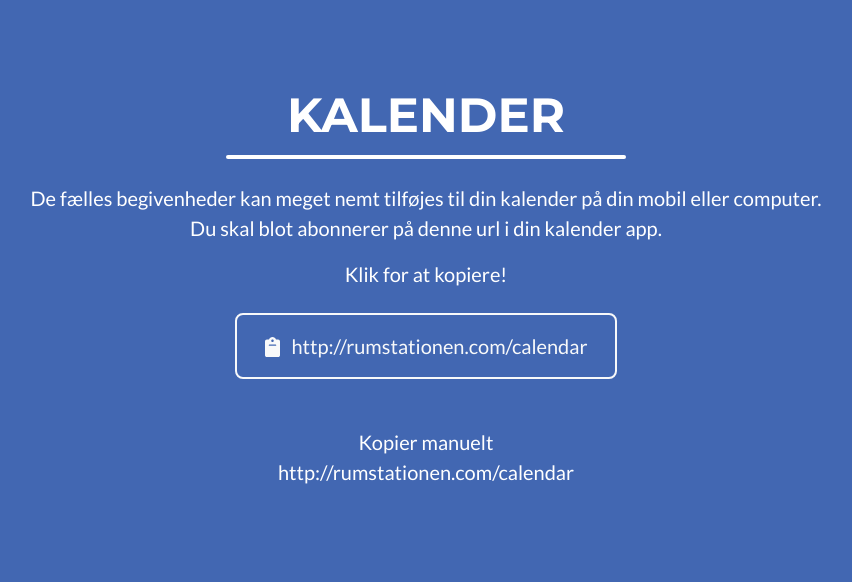
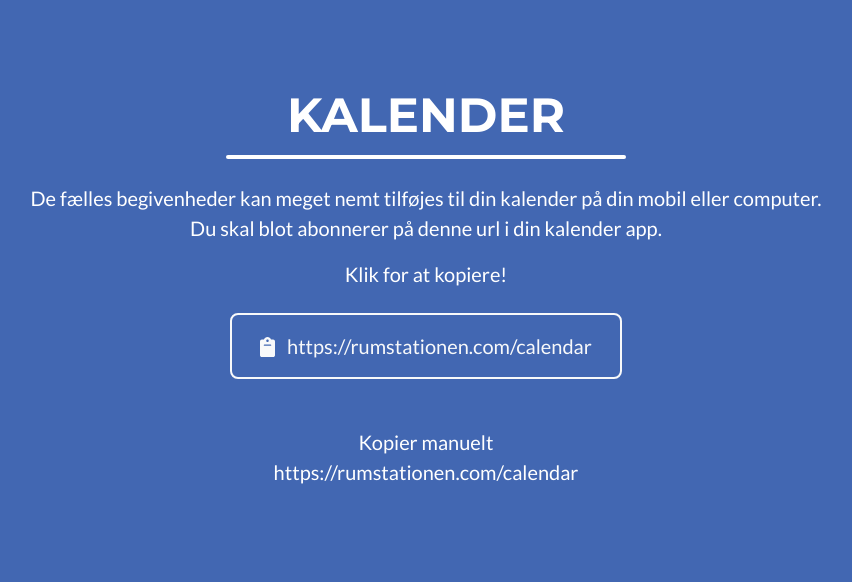
Before and after one commit to SamEmam/iss-event-planner, a Flask app: template templates/index.html in a window 1280 px wide. Shown: the part 2411-2993 px from the top of the page, without its empty margins (214-1066 px from the left). Run offline with Flask 2, Linux system fonts and the light colour scheme; the template is opened without the code that fills it, so the values that code supplies are empty; some libraries are stand-ins or nearby versions.

Commit message:
updated to https

```diff
--- a/templates/index.html
+++ b/templates/index.html
@@ -323,13 +323,13 @@
             <!-- About Section Button-->
             <div class="text-center mt-4 mb-5">
                 <button class="btn btn-xl btn-outline-light" id="calendar_link"
-                    onclick="navigator.clipboard.writeText('http://rumstationen.com/calendar')">
+                    onclick="navigator.clipboard.writeText('https://rumstationen.com/calendar')">
                     <i class="fas fa-clipboard me-2" aria-hidden="true"></i>
-                    http://rumstationen.com/calendar
+                    https://rumstationen.com/calendar
                 </button>
             </div>
             <p class="lead mb-0" style="text-align: center;">Kopier manuelt</p>
-            <p class="lead mb-0" style="text-align: center;">http://rumstationen.com/calendar</p>
+            <p class="lead mb-0" style="text-align: center;">https://rumstationen.com/calendar</p>
         </div>
     </section>
     <!-- Footer-->
--- a/templates/padel.html
+++ b/templates/padel.html
@@ -94,14 +94,14 @@
             <p class="lead mb-3" style="text-align: center;">Klik for at kopiere!</p>
             <!-- About Section Button-->
             <div class="text-center mt-4">
-                <button class="btn btn-xl btn-outline-light" id="calendar_link" onclick="navigator.clipboard.writeText('http://rumstationen.com/padel/calendar')">
+                <button class="btn btn-xl btn-outline-light" id="calendar_link" onclick="navigator.clipboard.writeText('https://rumstationen.com/padel/calendar')">
                     <i class="fas fa-clipboard me-2" aria-hidden="true"></i>
-                    http://rumstationen.com/padel/calendar
+                    https://rumstationen.com/padel/calendar
                 </button>
             </div>
             <p></p>
             <p class="lead mb-0" style="text-align: center;">..eller kopier manuelt</p>
-            <p class="lead mb-0" style="text-align: center;">http://rumstationen.com/padel/calendar</p>
+            <p class="lead mb-0" style="text-align: center;">https://rumstationen.com/padel/calendar</p>
         </div>
     </section>
     <!-- Footer-->
```
